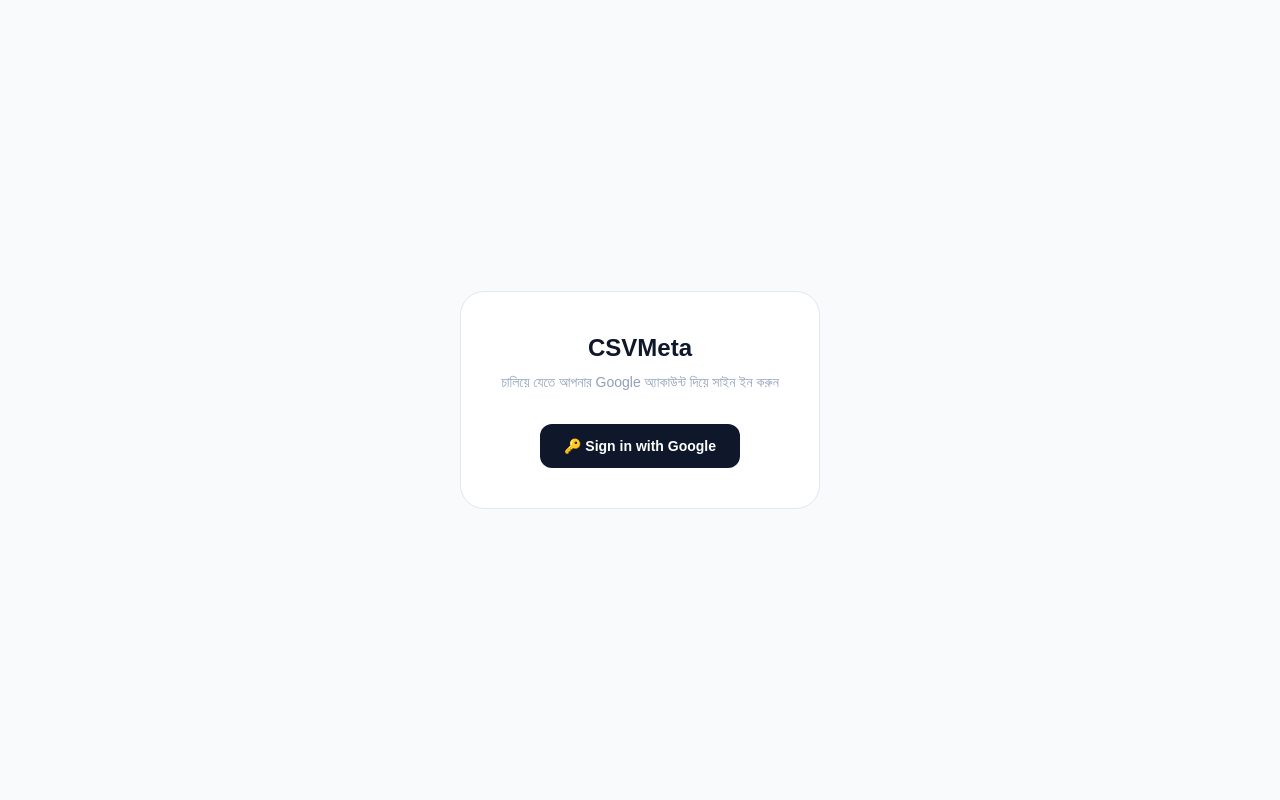
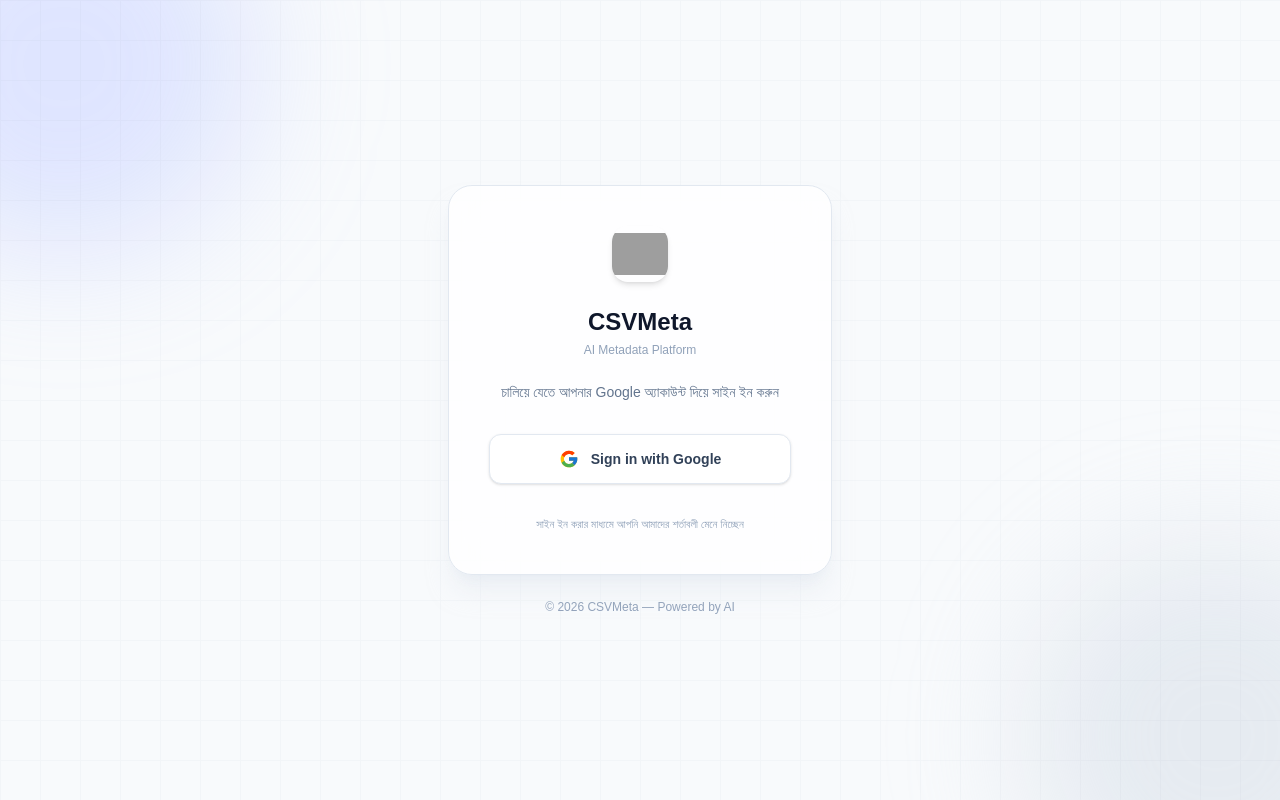
Before and after one commit to ridwanhassan11/CSVMeta, a Next.js app in the folder app/: page /login in a window 1280 px wide. Built offline with nearby package versions, Linux system fonts and the light colour scheme; grey boxes are pictures that could not be loaded.

Commit message:
Fix focus ring, add key persistence and remove button

```diff
--- a/app/src/app/login/page.tsx
+++ b/app/src/app/login/page.tsx
@@ -2,10 +2,34 @@
 
 export default function LoginPage() {
   return (
-    <main className="min-h-screen flex items-center justify-center bg-slate-50 dark:bg-slate-950">
-      <div className="rounded-3xl border border-slate-200 dark:border-slate-800 bg-white dark:bg-slate-900 p-10 text-center">
-        <h1 className="text-2xl font-bold text-slate-900 dark:text-white mb-2">CSVMeta</h1>
-        <p className="text-sm text-slate-400 mb-8">চালিয়ে যেতে আপনার Google অ্যাকাউন্ট দিয়ে সাইন ইন করুন</p>
+    <main className="relative min-h-screen flex items-center justify-center overflow-hidden bg-slate-50 dark:bg-slate-950 px-4">
+      {/* Decorative background */}
+      <div className="pointer-events-none absolute inset-0">
+        <div className="absolute -top-32 -left-32 h-96 w-96 rounded-full bg-indigo-300/30 dark:bg-indigo-500/10 blur-3xl" />
+        <div className="absolute -bottom-32 -right-32 h-96 w-96 rounded-full bg-slate-300/40 dark:bg-slate-700/20 blur-3xl" />
+        <div
+          className="absolute inset-0 opacity-[0.03] dark:opacity-[0.05]"
+          style={{
+            backgroundImage:
+              "linear-gradient(to right, #64748b 1px, transparent 1px), linear-gradient(to bottom, #64748b 1px, transparent 1px)",
+            backgroundSize: "40px 40px",
+          }}
+        />
+      </div>
+
+      <div className="relative w-full max-w-sm">
+        <div className="rounded-3xl border border-slate-200 dark:border-slate-800 bg-white/80 dark:bg-slate-900/80 backdrop-blur-xl p-10 text-center shadow-xl shadow-slate-200/50 dark:shadow-black/30">
+          <div className="mx-auto mb-6 flex h-14 w-14 items-center justify-center rounded-2xl overflow-hidden shadow-md">
+            <img src="/logo-icon.png" alt="CSVMeta logo" className="h-full w-full object-contain" />
+          </div>
+
+          <h1 className="text-2xl font-bold text-slate-900 dark:text-white mb-1">CSVMeta</h1>
+          <p className="text-xs font-medium text-slate-400 mb-6">AI Metadata Platform</p>
+
+          <p className="text-sm text-slate-500 dark:text-slate-400 mb-8">
+            চালিয়ে যেতে আপনার Google অ্যাকাউন্ট দিয়ে সাইন ইন করুন
+          </p>
+
           <form
             action={async () => {
               "use server";
@@ -14,11 +38,38 @@
           >
             <button
               type="submit"
-            className="rounded-xl bg-slate-900 dark:bg-white text-white dark:text-slate-900 px-6 py-3 text-sm font-semibold hover:bg-slate-700 dark:hover:bg-slate-200"
+              className="group flex w-full items-center justify-center gap-3 rounded-xl border border-slate-200 dark:border-slate-700 bg-white dark:bg-slate-800 px-6 py-3.5 text-sm font-semibold text-slate-700 dark:text-slate-200 shadow-sm hover:bg-slate-50 dark:hover:bg-slate-700 hover:shadow-md transition"
             >
-            🔑 Sign in with Google
+              <svg viewBox="0 0 48 48" className="h-5 w-5 shrink-0">
+                <path
+                  fill="#FFC107"
+                  d="M43.611 20.083H42V20H24v8h11.303c-1.649 4.657-6.08 8-11.303 8-6.627 0-12-5.373-12-12s5.373-12 12-12c3.059 0 5.842 1.154 7.961 3.039l5.657-5.657C34.046 6.053 29.268 4 24 4 12.955 4 4 12.955 4 24s8.955 20 20 20 20-8.955 20-20c0-1.341-.138-2.65-.389-3.917z"
+                />
+                <path
+                  fill="#FF3D00"
+                  d="M6.306 14.691l6.571 4.819C14.655 15.108 18.961 12 24 12c3.059 0 5.842 1.154 7.961 3.039l5.657-5.657C34.046 6.053 29.268 4 24 4 16.318 4 9.656 8.337 6.306 14.691z"
+                />
+                <path
+                  fill="#4CAF50"
+                  d="M24 44c5.166 0 9.86-1.977 13.409-5.192l-6.19-5.238C29.211 35.091 26.715 36 24 36c-5.202 0-9.619-3.317-11.283-7.946l-6.522 5.025C9.505 39.556 16.227 44 24 44z"
+                />
+                <path
+                  fill="#1976D2"
+                  d="M43.611 20.083H42V20H24v8h11.303a12.04 12.04 0 0 1-4.087 5.571l.003-.002 6.19 5.238C36.971 39.205 44 34 44 24c0-1.341-.138-2.65-.389-3.917z"
+                />
+              </svg>
+              <span>Sign in with Google</span>
             </button>
           </form>
+
+          <p className="mt-8 text-[11px] text-slate-400 leading-relaxed">
+            সাইন ইন করার মাধ্যমে আপনি আমাদের শর্তাবলী মেনে নিচ্ছেন
+          </p>
+        </div>
+
+        <p className="mt-6 text-center text-xs text-slate-400">
+          © {new Date().getFullYear()} CSVMeta — Powered by AI
+        </p>
       </div>
     </main>
   );
--- a/app/src/components/ControlsPanel.tsx
+++ b/app/src/components/ControlsPanel.tsx
@@ -70,9 +70,23 @@
           </div>
           <button
             onClick={onOpenKeys}
-            className="rounded-xl bg-slate-900 dark:bg-white px-3 py-2 text-xs font-medium text-white dark:text-slate-900 hover:bg-slate-700 dark:hover:bg-slate-200"
+            className="flex items-center gap-1.5 rounded-xl border border-slate-900 dark:border-white bg-slate-900 dark:bg-white px-3 py-2 text-xs font-medium text-white dark:text-slate-900 hover:bg-slate-700 dark:hover:bg-slate-100 transition"
           >
-            🔑 API Keys
+            <svg
+              xmlns="http://www.w3.org/2000/svg"
+              viewBox="0 0 24 24"
+              fill="none"
+              stroke="currentColor"
+              strokeWidth="2"
+              strokeLinecap="round"
+              strokeLinejoin="round"
+              className="h-3.5 w-3.5"
+            >
+              <circle cx="7.5" cy="15.5" r="5.5" />
+              <path d="m21 2-9.6 9.6" />
+              <path d="m15.5 7.5 3 3L22 7l-3-3" />
+            </svg>
+            API Keys
           </button>
         </div>
 
--- a/app/src/components/UploadCard.tsx
+++ b/app/src/components/UploadCard.tsx
@@ -17,7 +17,20 @@
   return (
     <div className="rounded-3xl border border-slate-200 dark:border-slate-800 bg-white dark:bg-slate-900 p-6 transition-colors">
       <div className="flex items-center gap-2">
-        <span className="text-lg">📤</span>
+        <svg
+          xmlns="http://www.w3.org/2000/svg"
+          viewBox="0 0 24 24"
+          fill="none"
+          stroke="currentColor"
+          strokeWidth="2"
+          strokeLinecap="round"
+          strokeLinejoin="round"
+          className="h-5 w-5 text-slate-900 dark:text-white"
+        >
+          <path d="M21 15v4a2 2 0 0 1-2 2H5a2 2 0 0 1-2-2v-4" />
+          <polyline points="17 8 12 3 7 8" />
+          <line x1="12" y1="3" x2="12" y2="15" />
+        </svg>
         <p className="font-semibold text-slate-900 dark:text-white">Upload Files</p>
       </div>
 
@@ -40,7 +53,20 @@
         />
 
         <div className="flex h-12 w-12 items-center justify-center rounded-xl bg-slate-900 dark:bg-white text-white dark:text-slate-900">
-          ⬆
+          <svg
+            xmlns="http://www.w3.org/2000/svg"
+            viewBox="0 0 24 24"
+            fill="none"
+            stroke="currentColor"
+            strokeWidth="2"
+            strokeLinecap="round"
+            strokeLinejoin="round"
+            className="h-6 w-6"
+          >
+            <path d="M21 15v4a2 2 0 0 1-2 2H5a2 2 0 0 1-2-2v-4" />
+            <polyline points="17 8 12 3 7 8" />
+            <line x1="12" y1="3" x2="12" y2="15" />
+          </svg>
         </div>
 
         <div className="mt-4 flex gap-2">
```
Lines whose indentation alone changed are shown as unchanged.
